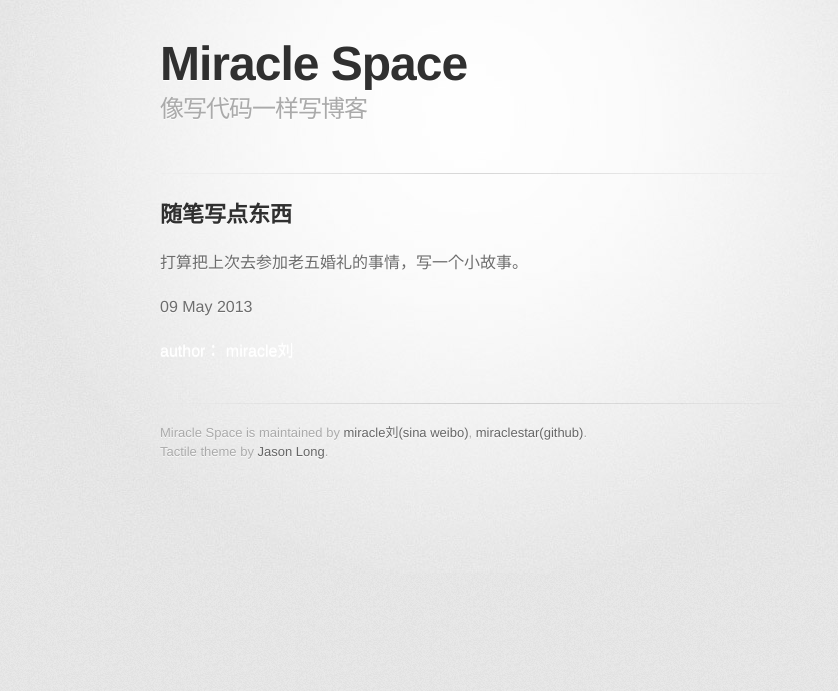
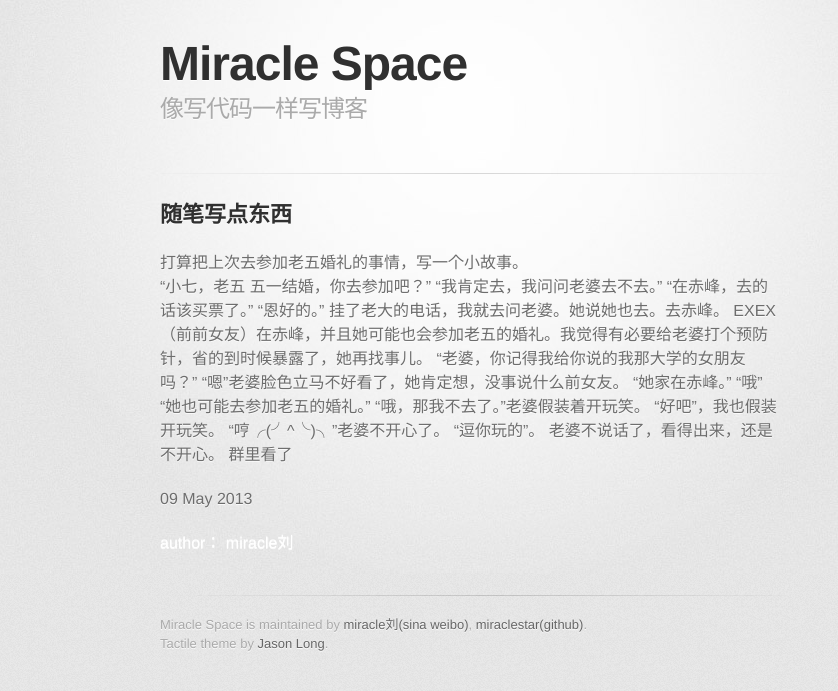
Before and after one commit to miraclestar/myblog, a Jekyll site: the page built from _posts/fiction/2013-05-09-fiction.html, in a window 1280 px wide. Shown: the top 691 px of the page, without its empty margins (170-1008 px from the left). Built offline with Jekyll 4.4.1, drawn with Linux system fonts in a browser that asks for light colours; nearby versions of some CDN libraries; some web fonts are replaced; Markdown is read by kramdown in place of the engine named in the settings; comment, search, counter and statistics services are not loaded.

Commit message:
little changes

```diff
--- a/_posts/fiction/2013-05-09-fiction.html
+++ b/_posts/fiction/2013-05-09-fiction.html
@@ -6,6 +6,25 @@ category: temp
 <h2>{{ page.title }}</h2>
 <p> <div>
  	打算把上次去参加老五婚礼的事情，写一个小故事。
+ 	<br>
+ 	“小七，老五 五一结婚，你去参加吧？”
+ 	“我肯定去，我问问老婆去不去。”
+ 	“在赤峰，去的话该买票了。”
+ 	“恩好的。”
+ 	挂了老大的电话，我就去问老婆。她说她也去。去赤峰。
+ 	EXEX（前前女友）在赤峰，并且她可能也会参加老五的婚礼。我觉得有必要给老婆打个预防针，省的到时候暴露了，她再找事儿。
+ 	“老婆，你记得我给你说的我那大学的女朋友吗？”
+ 	“嗯”老婆脸色立马不好看了，她肯定想，没事说什么前女友。
+ 	“她家在赤峰。”
+ 	“哦”
+ 	“她也可能去参加老五的婚礼。”
+ 	“哦，那我不去了。”老婆假装着开玩笑。
+ 	“好吧”，我也假装开玩笑。
+ 	“哼╭(╯^╰)╮”老婆不开心了。
+ 	“逗你玩的”。
+ 	老婆不说话了，看得出来，还是不开心。
+ 	群里看了
+
 
  </div>
 </p>
```
Also changed, not shown: _posts/fiction/1010-01-01-famous-sentense.html (+19 -0 lines).
